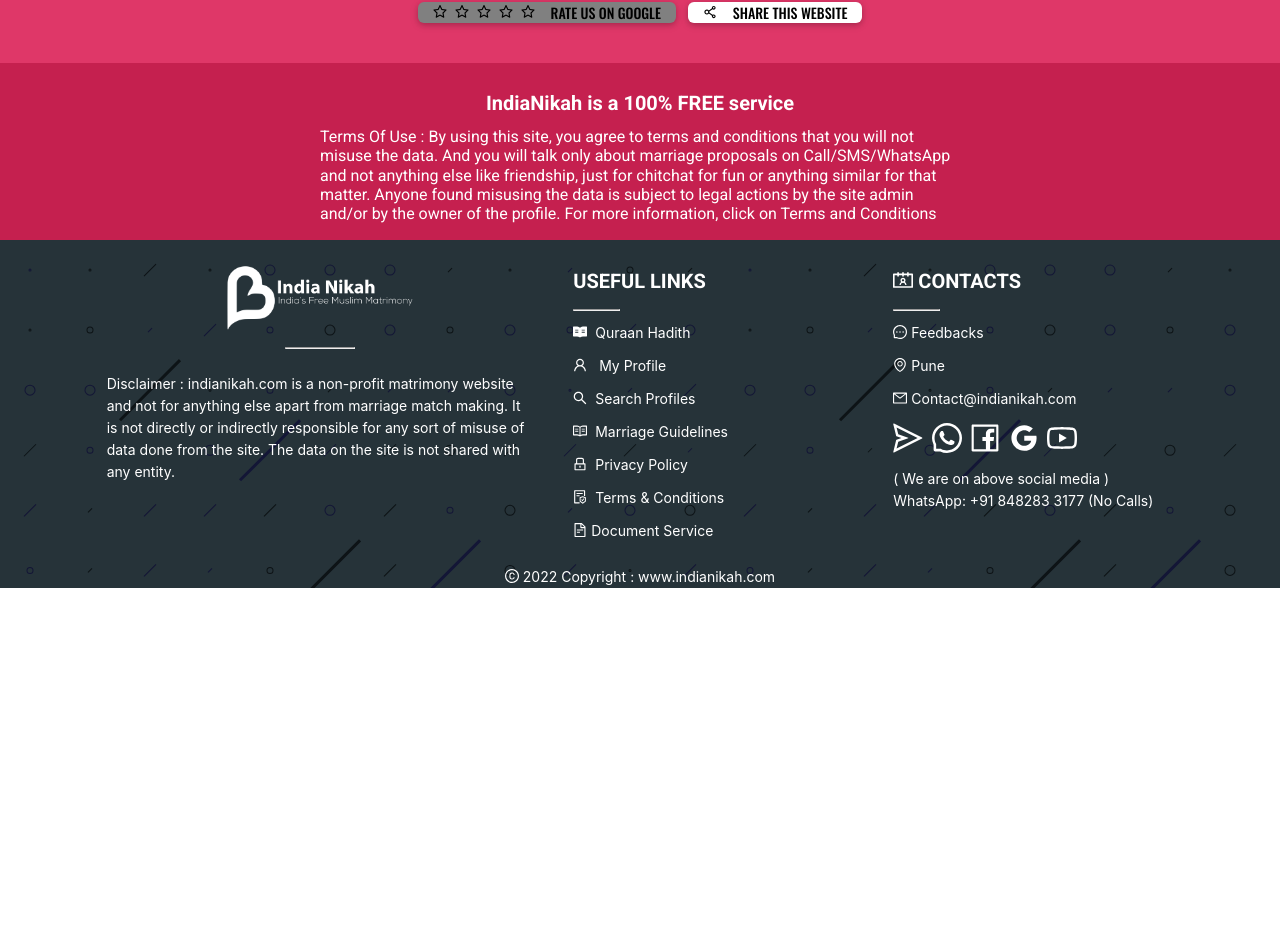
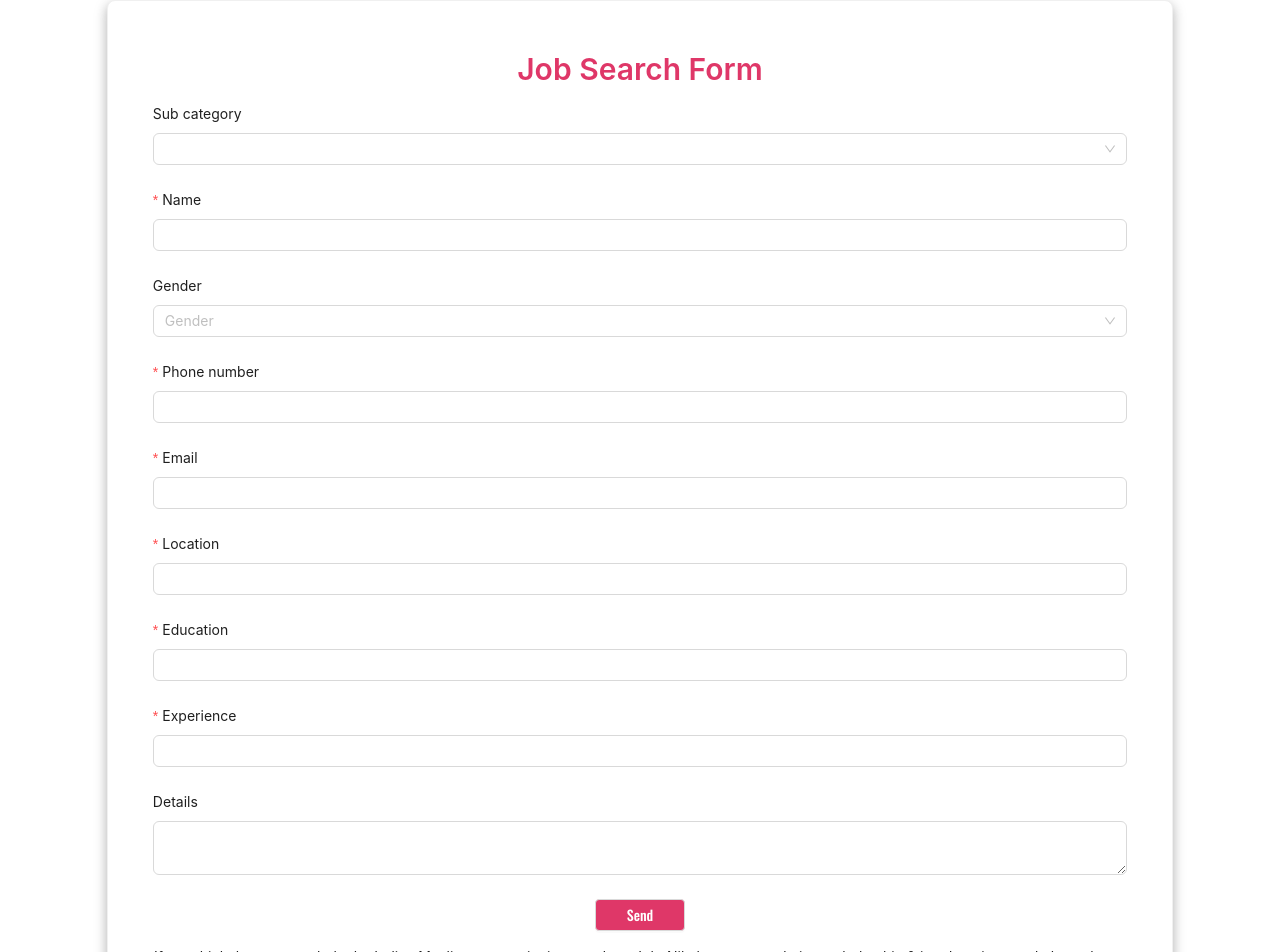
Before and after one commit to MohammadMustafaJamadar/indianNikah, a React (Create React App) app: page /jobsupport in a window 1280 px wide. Shown: the part 80-1032 px from the top of the page. Before the commit the page ends 800 px from the top, so only its background shows below. Built offline with nearby package versions, Linux system fonts and the light colour scheme; a web font is replaced by a local one.

Commit message:
job support implemented

```diff
--- a/src/App.js
+++ b/src/App.js
@@ -11,6 +11,7 @@ import ScrollTopButton from "./Components/Pages/ScrollTopButton";
 import SearchPage from "./Components/search Components/SearchPage";
 import CategoriesPage from "./Components/Categories Component/CategoriesPage";
 import QuranAndHadith from "./Components/Pages/QuranAndHadith";
+import JobSupport from "./Components/Pages/JobSupport";
 
 function App() {
   const [colors, setColors] = useState({
@@ -48,6 +49,7 @@ function App() {
             path="/profiles/profile-categories"
           ></Route>
           <Route element={<QuranAndHadith />} path="/quraan-hadith"></Route>
+          <Route element={<JobSupport/>} path="/jobsupport"></Route>
         </Routes>
         <ScrollTopButton darkMode={colors.darkMode} colors={colors} />
         <FooterComponent darkMode={colors.darkMode} colors={colors} />
--- /dev/null
+++ b/src/Components/Pages/JobSupport.jsx
@@ -0,0 +1,198 @@
+import { Button, Col, Form, Input, Row, Select } from "antd";
+import React from "react";
+import { SubCategory } from "../../utils/JobSupportData";
+import { Card } from "antd";
+import { selectGenderList } from "../../utils/searchFliter";
+import TextArea from "antd/es/input/TextArea";
+import "../../css/jobsupport.css";
+import Title from "antd/es/typography/Title";
+import { useState } from "react";
+
+function JobSupport() {
+  const [jobSupportFormData, setJobSupportFormData] = useState({
+    name: "",
+    phoneNumber: "",
+    email: "",
+    location: "",
+    education: "",
+    subCategory: "",
+    gender: "",
+    experience: "",
+    details: "",
+  });
+
+
+  const changeFormData = (e) => {
+    const { name, value } = e.target;
+
+    setJobSupportFormData((prevFormData) => ({
+      ...prevFormData,
+      [name]: value,
+    }));
+  };
+  const changeSubCat = (value) => {
+    setJobSupportFormData((prevFormData) => ({
+      ...prevFormData,
+      subCategory: value,
+    }));
+  };
+
+  const changeGender = (value) => {
+    setJobSupportFormData((prevFormData) => ({
+      ...prevFormData,
+      gender: value,
+    }));
+  };
+
+  const handleSend = () => {
+    console.log(jobSupportFormData);
+    setJobSupportFormData({});
+  };
+  return (
+    <div style={{ marginTop: "60px", marginBottom: "20px" }}>
+      <Row justify="center">
+        <Col xs={23} sm={23} md={22} lg={22} xl={20} xxl={20}>
+          <Card className="job-support-card">
+            <Row justify="center">
+              <Col xs={23} sm={23} md={22} lg={22} xl={20} xxl={20}>
+                <Title
+                  style={{ textAlign: "center", color: "#df3768" }}
+                  level={2}
+                >
+                  Job Search Form
+                </Title>
+              </Col>
+              <Col xs={23} sm={23} md={23} lg={23} xl={23} xxl={23}>
+                <Form layout="vertical" onFinish={handleSend}>
+                  <Form.Item label="Sub category">
+                    <Select
+                      required={true}
+                      name="subCategory"
+                      value={jobSupportFormData.subCategory}
+                      placeholder="Sub category"
+                      style={{
+                        width: "100%",
+                      }}
+                      onChange={changeSubCat}
+                      options={SubCategory}
+                    />
+                  </Form.Item>
+                  <Form.Item required={true} label="Name">
+                    <Input
+                      required={true}
+                      name="name"
+                      onChange={changeFormData}
+                      value={jobSupportFormData.name}
+                    ></Input>
+                  </Form.Item>
+
+                  <Form.Item label="Gender" name="gender" >
+                    <Select
+                      required={true}
+                      placeholder="Gender"
+                      onChange={changeGender}
+                      options={selectGenderList}
+                    />
+
+                  </Form.Item>
+                  <Form.Item
+                    label="Phone number"
+                    required={true}
+                  >
+                    <Input
+                    required={true}
+                      name="phoneNumber"
+                      onChange={changeFormData}
+                      value={jobSupportFormData.phoneNumber}
+                    ></Input>
+                  </Form.Item>
+
+                  <Form.Item
+                    label="Email"
+                    required={true}
+                  >
+                    <Input
+                    required={true}
+                      name="email"
+                      onChange={changeFormData}
+                      value={jobSupportFormData.email}
+                      type="email"
+                    ></Input>
+                  </Form.Item>
+                  <Form.Item
+                    label="Location"
+                    required={true}
+                  >
+                    <Input
+                    required={true}
+                      name="location"
+                      onChange={changeFormData}
+                      value={jobSupportFormData.location}
+                    ></Input>
+                  </Form.Item>
+
+                  <Form.Item
+                    label="Education"
+
+                    required={true}
+                  >
+                    <Input
+                    required={true}
+                      name="education"
+                      onChange={changeFormData}
+                      value={jobSupportFormData.education}
+                    ></Input>
+                  </Form.Item>
+                  <Form.Item
+                    label="Experience"
+                    required={true}
+                  >
+                    <Input
+                    required={true}
+                      name="experience"
+                      onChange={changeFormData}
+                      value={jobSupportFormData.experience}
+                    ></Input>
+                  </Form.Item>
+                  <Form.Item label="Details">
+                    <TextArea
+                      name="details"
+                      onChange={changeFormData}
+                      value={jobSupportFormData.details}
+                    ></TextArea>
+                  </Form.Item>
+                  <center>
+                    <Button
+                      htmlType="submit"
+                      size="medium"
+                      className="Job-Support-Send-btn"
+                      // onClick={handleSend}
+                    >
+                      Send
+                    </Button>
+                  </center>
+                </Form>
+              </Col>
+              <Col
+                style={{ marginTop: "15px", textAlign: "center" }}
+                xs={23}
+                sm={23}
+                md={23}
+                lg={23}
+                xl={23}
+                xxl={23}
+              >
+                If you think that you can help the Indian Muslim community in
+                regards to Job, Nikah, accommodation, scholarship & in education
+                etc do let us know on our WhatsApp number given below. We need
+                your email address only.
+              </Col>
+            </Row>
+          </Card>
+        </Col>
+      </Row>
+    </div>
+  );
+}
+
+export default JobSupport;
--- a/src/Components/Pages/UserProfilePage.jsx
+++ b/src/Components/Pages/UserProfilePage.jsx
@@ -350,9 +350,10 @@ export default function UserProfilePage(props) {
                   <WhatsAppOutlined />
                 </Button>
                 <Modal
+
                   okButtonProps={{ disabled: !checkbox }}
                   onOk={handleContinue}
-                  okText={<>Continue</>}
+                  okText={<span>Continue</span>}
                   title={
                     <>
                       <InfoCircleFilled /> instructions
@@ -439,7 +440,7 @@ export default function UserProfilePage(props) {
                         onChange={handleCheckBox}
                         checked={checkbox}
                       >
-                        accept terms and conditions
+                        I agree to follow all above,मैं ऊपर की सभी बातों पर अमल करूंगा
                       </Checkbox>
                     </Col>
                   </Row>
--- /dev/null
+++ b/src/css/jobsupport.css
@@ -0,0 +1,21 @@
+.Job-Support-Send-btn{
+    background-color:#df3768;
+    color: white;
+    font-family: Oswald;
+    min-width: 90px;
+    border-radius: 0.25rem;
+    border-width: 1px !important;
+
+
+}
+
+.Job-Support-Send-btn:hover{
+    background-color: #3b40b5 !important;
+    color: white !important;
+    box-shadow: 0 5px 11px 0 rgb(0 0 0 / 18%), 0 4px 15px 0 rgb(0 0 0 / 15%);
+}
+
+.job-support-card{
+    margin-top: 20px;
+    box-shadow: 0 5px 11px 0 rgb(0 0 0 / 18%), 0 4px 15px 0 rgb(0 0 0 / 15%);
+}
--- /dev/null
+++ b/src/utils/JobSupportData.js
@@ -0,0 +1,45 @@
+const SubCategory=[
+    {
+        Label:'IT',
+        value:'IT'
+    },
+    {
+        Label:'NON-IT To IT',
+        value:'NON-IT To IT'
+    },
+    {
+        Label:'Pharma',
+        value:'Pharma'
+    },
+    {
+        Label:'Civil',
+        value:'Civil'
+    }
+    ,{
+        Label:'Mechanical',
+        value:'Mechanical'
+    }
+    ,{
+        Label:'Gulf',
+        value:'Gulf'
+    }
+    ,{
+        Label:'Europe',
+        value:'Europe'
+    }
+    ,{
+        Label:'US',
+        value:'US'
+    }
+    ,{
+        Label:'Canada',
+        value:'Canada'
+    }
+    ,{
+        Label:'Autralia',
+        value:'Autralia'
+    }
+
+]
+
+export {SubCategory}
```
Also changed, not shown: src/css/userProfilePage.css (+57 -11 lines).
